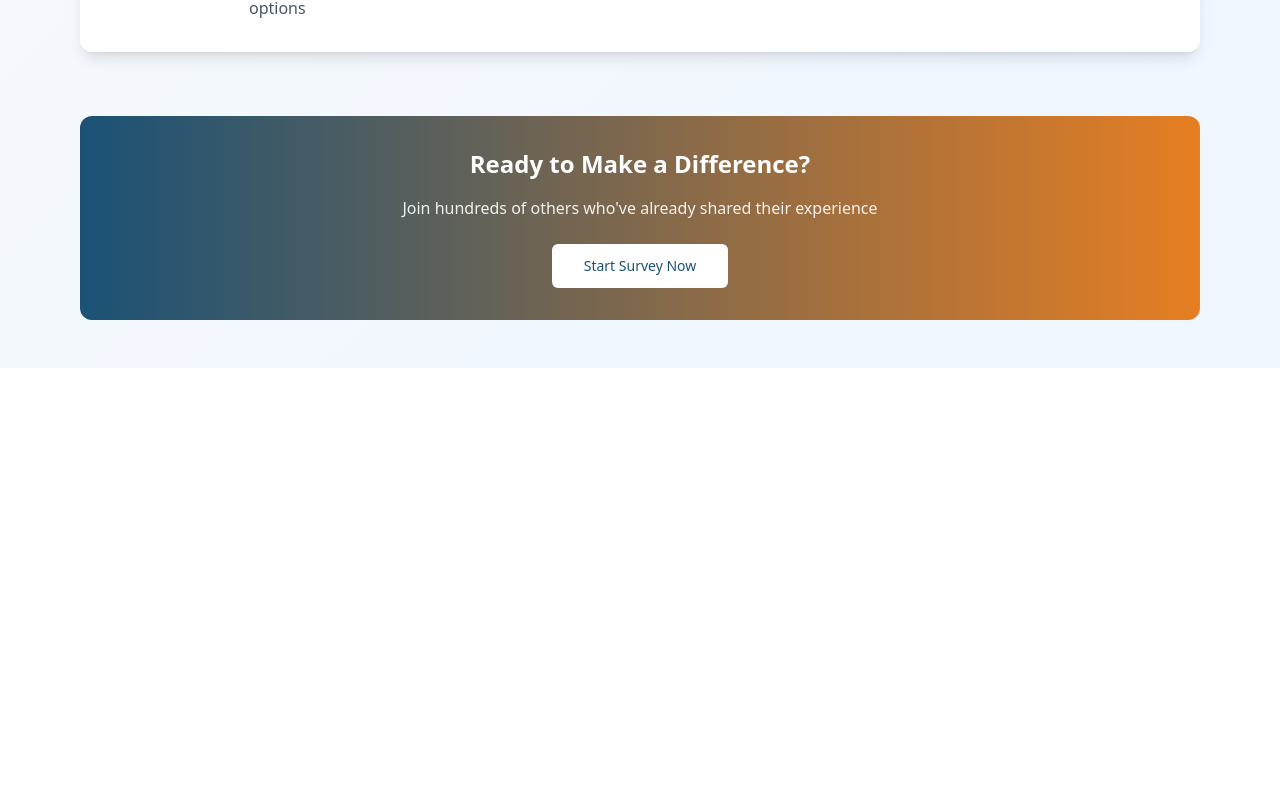
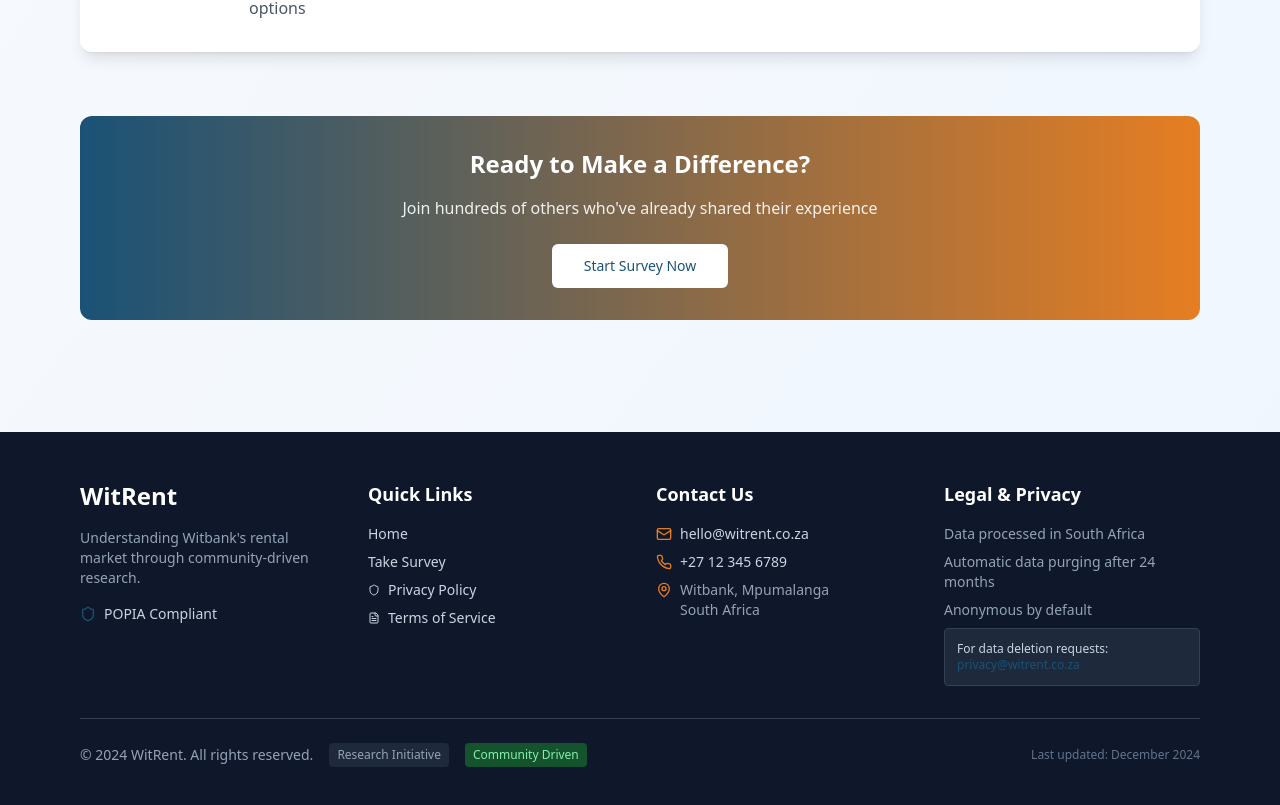
Before and after one commit to Jayetheus/witren-survey-frontend, a React (Vite) app: page / in a window 1280 px wide. Shown: the part 912-1717 px from the top of the page. Before the commit the page ends 1280 px from the top, so only its background shows below. Built offline with nearby package versions, Linux system fonts and the light colour scheme.

Commit message:
Add footer component
Adds a footer with contact details and other components to the pages.

```diff
--- /dev/null
+++ b/src/components/Footer.tsx
@@ -0,0 +1,112 @@
+
+import { Link } from 'react-router-dom';
+import { Mail, Phone, MapPin, Shield, FileText } from 'lucide-react';
+import { Separator } from '@/components/ui/separator';
+
+const Footer = () => {
+  return (
+    <footer className="bg-slate-900 text-slate-300 py-12 mt-16">
+      <div className="container mx-auto px-4 max-w-6xl">
+        <div className="grid md:grid-cols-4 gap-8 mb-8">
+          {/* Brand Section */}
+          <div className="space-y-4">
+            <h3 className="text-2xl font-bold text-white">WitRent</h3>
+            <p className="text-sm text-slate-400">
+              Understanding Witbank's rental market through community-driven research.
+            </p>
+            <div className="flex items-center gap-2 text-sm">
+              <Shield className="w-4 h-4 text-witblue" />
+              <span>POPIA Compliant</span>
+            </div>
+          </div>
+
+          {/* Quick Links */}
+          <div className="space-y-4">
+            <h4 className="text-lg font-semibold text-white">Quick Links</h4>
+            <div className="space-y-2 text-sm">
+              <Link to="/" className="block hover:text-witblue transition-colors">
+                Home
+              </Link>
+              <Link to="/survey" className="block hover:text-witblue transition-colors">
+                Take Survey
+              </Link>
+              <Link to="/privacy" className="block hover:text-witblue transition-colors flex items-center gap-2">
+                <Shield className="w-3 h-3" />
+                Privacy Policy
+              </Link>
+              <Link to="/terms" className="block hover:text-witblue transition-colors flex items-center gap-2">
+                <FileText className="w-3 h-3" />
+                Terms of Service
+              </Link>
+            </div>
+          </div>
+
+          {/* Contact Info */}
+          <div className="space-y-4">
+            <h4 className="text-lg font-semibold text-white">Contact Us</h4>
+            <div className="space-y-2 text-sm">
+              <div className="flex items-center gap-2">
+                <Mail className="w-4 h-4 text-witorange" />
+                <a href="mailto:hello@witrent.co.za" className="hover:text-witblue transition-colors">
+                  hello@witrent.co.za
+                </a>
+              </div>
+              <div className="flex items-center gap-2">
+                <Phone className="w-4 h-4 text-witorange" />
+                <a href="tel:+27123456789" className="hover:text-witblue transition-colors">
+                  +27 12 345 6789
+                </a>
+              </div>
+              <div className="flex items-start gap-2">
+                <MapPin className="w-4 h-4 text-witorange mt-0.5" />
+                <span className="text-slate-400">
+                  Witbank, Mpumalanga<br />
+                  South Africa
+                </span>
+              </div>
+            </div>
+          </div>
+
+          {/* Legal & Compliance */}
+          <div className="space-y-4">
+            <h4 className="text-lg font-semibold text-white">Legal & Privacy</h4>
+            <div className="space-y-2 text-sm text-slate-400">
+              <p>Data processed in South Africa</p>
+              <p>Automatic data purging after 24 months</p>
+              <p>Anonymous by default</p>
+              <div className="mt-4 p-3 bg-slate-800 rounded border border-slate-700">
+                <p className="text-xs text-slate-300">
+                  For data deletion requests:<br />
+                  <a href="mailto:privacy@witrent.co.za" className="text-witblue hover:underline">
+                    privacy@witrent.co.za
+                  </a>
+                </p>
+              </div>
+            </div>
+          </div>
+        </div>
+
+        <Separator className="bg-slate-700 mb-6" />
+
+        <div className="flex flex-col md:flex-row justify-between items-center gap-4 text-sm text-slate-400">
+          <div className="flex flex-col md:flex-row items-center gap-4">
+            <p>&copy; 2024 WitRent. All rights reserved.</p>
+            <div className="flex items-center gap-4">
+              <span className="text-xs bg-slate-800 px-2 py-1 rounded">
+                Research Initiative
+              </span>
+              <span className="text-xs bg-green-900 text-green-300 px-2 py-1 rounded">
+                Community Driven
+              </span>
+            </div>
+          </div>
+          <div className="text-xs text-slate-500">
+            Last updated: December 2024
+          </div>
+        </div>
+      </div>
+    </footer>
+  );
+};
+
+export default Footer;
--- a/src/pages/Home.tsx
+++ b/src/pages/Home.tsx
@@ -1,9 +1,9 @@
-
 import { useEffect } from 'react';
 import { Link } from 'react-router-dom';
 import { Card, CardContent, CardHeader, CardTitle } from '@/components/ui/card';
 import { Button } from '@/components/ui/button';
 import { Shield, Users, MapPin, Clock } from 'lucide-react';
+import Footer from '../components/Footer';
 
 const Home = () => {
   useEffect(() => {
@@ -121,6 +121,7 @@ const Home = () => {
           </Link>
         </div>
       </div>
+      <Footer />
     </div>
   );
 };
--- a/src/pages/Privacy.tsx
+++ b/src/pages/Privacy.tsx
@@ -1,9 +1,9 @@
-
 import { useEffect } from 'react';
 import { Link } from 'react-router-dom';
 import { Card, CardContent, CardHeader, CardTitle } from '@/components/ui/card';
 import { Button } from '@/components/ui/button';
 import { ArrowLeft, Shield, Database, Trash2 } from 'lucide-react';
+import Footer from '../components/Footer';
 
 const Privacy = () => {
   useEffect(() => {
@@ -162,6 +162,7 @@ const Privacy = () => {
           </div>
         </div>
       </div>
+      <Footer />
     </div>
   );
 };
--- a/src/pages/Survey.tsx
+++ b/src/pages/Survey.tsx
@@ -1,10 +1,10 @@
-
 import { useEffect } from 'react';
 import SurveyForm from '../components/SurveyForm';
 import { Card } from '@/components/ui/card';
 import { Link } from 'react-router-dom';
 import { ArrowLeft } from 'lucide-react';
 import { Button } from '@/components/ui/button';
+import Footer from '../components/Footer';
 
 const Survey = () => {
   useEffect(() => {
@@ -63,6 +63,7 @@ const Survey = () => {
           </div>
         </div>
       </div>
+      <Footer />
     </div>
   );
 };
--- a/src/pages/Terms.tsx
+++ b/src/pages/Terms.tsx
@@ -1,9 +1,9 @@
-
 import { useEffect } from 'react';
 import { Link } from 'react-router-dom';
 import { Card, CardContent, CardHeader, CardTitle } from '@/components/ui/card';
 import { Button } from '@/components/ui/button';
 import { ArrowLeft, FileText, Users, AlertTriangle } from 'lucide-react';
+import Footer from '../components/Footer';
 
 const Terms = () => {
   useEffect(() => {
@@ -188,6 +188,7 @@ const Terms = () => {
           </div>
         </div>
       </div>
+      <Footer />
     </div>
   );
 };
```
